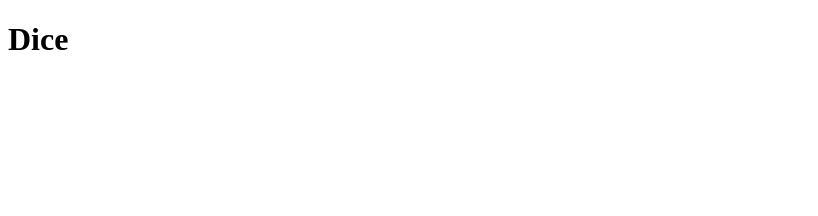
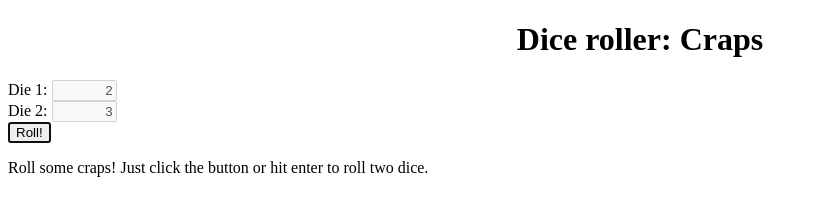
Before and after one commit to ErikLMeyer/dic-roller-em-sp21, a plain HTML site: page diceroller.html in a window 1280 px wide. Shown: the whole page, without its empty margins (0-818 px from the left). Drawn offline with Linux system fonts and the light colour scheme.

Commit message:
Added boxes and buttons and a description

```diff
--- a/diceroller.html
+++ b/diceroller.html
@@ -9,7 +9,11 @@
         <meta charset="UTF-8">
         <title>Sprint 2: Dice Roller</title>
     </head>
-    <body onload="">
-        <h1>Dice</h1>
+    <body onload="RollSixSidedDice()">
+        <h1 style="text-align: center;">Dice roller: Craps</h1>
+        Die 1: <input id="dice1" type="text" value="" size="5" disabled><br>
+        Die 2: <input id="dice2" type="text" value="" size="5" disabled><br>
+        <button type="button" onclick="RollSixSidedDice()" autofocus>Roll!</button>
+        <p>Roll some craps! Just click the button or hit enter to roll two dice.</p>
     </body>
 </html>
--- a/diceroller.js
+++ b/diceroller.js
@@ -1,5 +1,6 @@
 // This function is not mine. I copied it from my professor's example because I feel it's too
-// simple to do uniquely
+// simple to do uniquely. Th only thing I did was edit the ID and duplicated the expression
 function RollSixSidedDice(){
-    document.getElementById("dice").value = Math.floor(Math.random()*6) + 1;
+    document.getElementById("dice1").value = Math.floor(Math.random()*6) + 1;
+    document.getElementById("dice2").value = Math.floor(Math.random()*6) + 1;
 }
```
